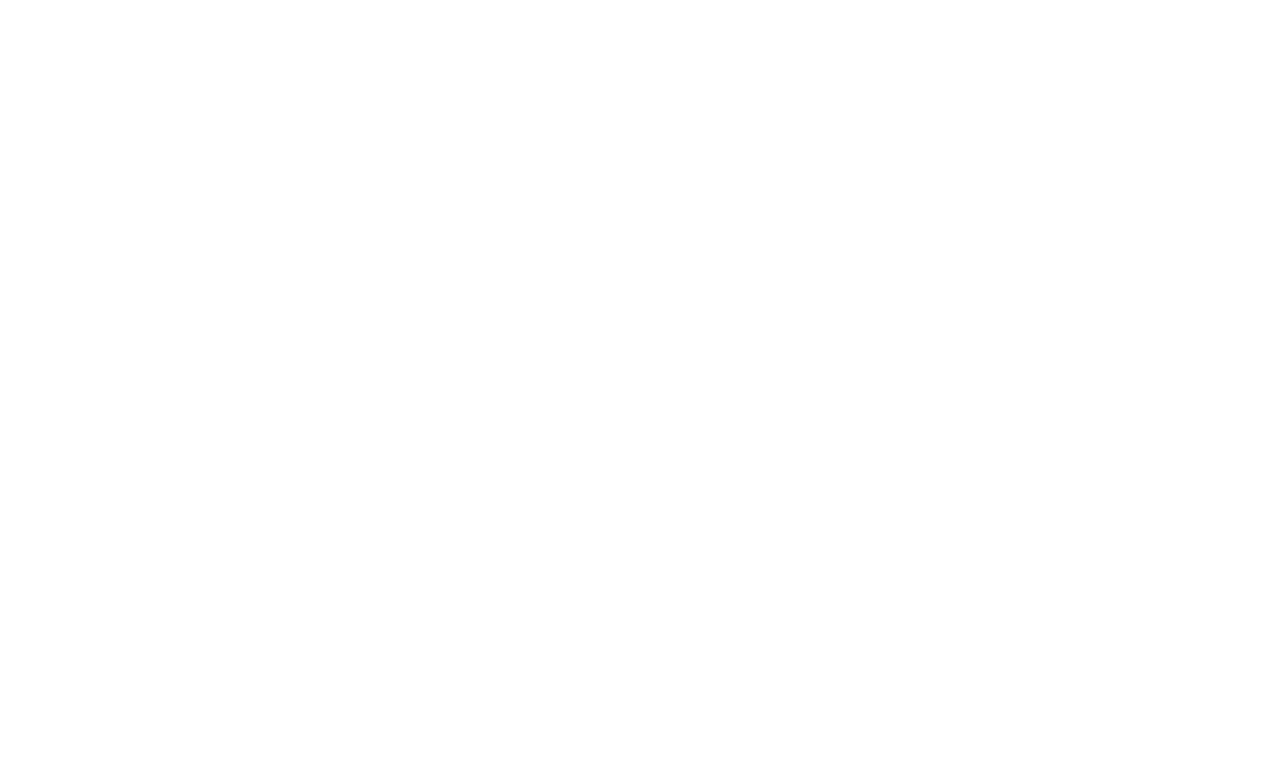
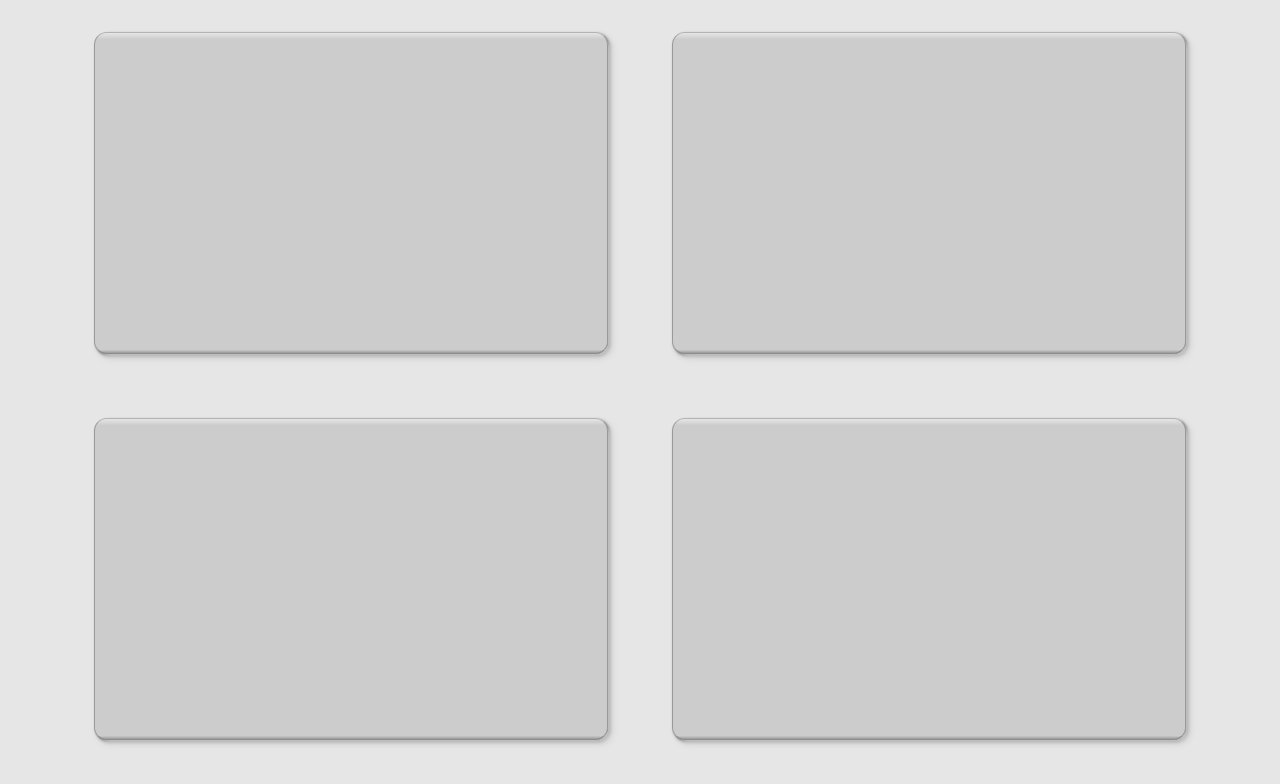
Before and after one commit to RabbagastRobert/oppgave-5, a website: page index.html in a window 1280 px wide. Drawn offline with Linux system fonts and the light colour scheme.

Commit message:
Made some cards

```diff
--- a/index.html
+++ b/index.html
@@ -1,5 +1,6 @@
 <!DOCTYPE html>
 <html lang="en">
+
 <head>
   <title>Oppgave 5</title>
   <meta charset="UTF-8" />
@@ -7,11 +8,22 @@
   <link rel="stylesheet" href="styles.css" />
   <script type="module" src="script.js"></script>
 </head>
+
 <body>
   <header></header>
 
-    <main></main>
+  <main>
+    <section class="card">
+    </section>
+    <section class="card">
+    </section>
+    <section class="card">
+    </section>
+    <section class="card">
+    </section>
+  </main>
 
   <footer></footer>
 </body>
+
 </html>
--- a/styles.css
+++ b/styles.css
@@ -1,4 +1,44 @@
+:root {
+  --col-bg-light: hsl(0, 0%, 90%);
+  --col-bg: hsl(0, 0%, 80%);
+  --col-bg-dark: hsl(0, 0%, 60%);
+  --col-border-light: hsl(0, 0%, 70%);
+  --col-border: hsl(0, 0%, 60%);
+  --col-border-dark: hsl(0, 0%, 55%);
+  --shadow-normal: 4px 4px 6px hsl(0, 0%, 80%), 2px 2px 3px hsl(0, 0%, 40%), 1px 1px 1px hsl(0, 0%, 20%);
+}
+
+/* GLOBAL STYLING */
+
 * {
   margin: 0;
   padding: 0;
 }
+
+body {
+  background-color: var(--col-bg-light);
+}
+
+main {
+  display: flex;
+  flex-wrap: wrap;
+  flex: 1 1 0;
+  /* grid-template: 1fr 1fr / 1fr 1fr; */
+  gap: 4rem;
+  align-items: center;
+  justify-content: center;
+  margin: 2rem;
+}
+
+/* CARDS STYLING */
+
+.card {
+  /* background-color: var(--col-bg); */
+  background-image: linear-gradient(var(--col-bg-light), var(--col-bg) 2% 99%, var(--col-bg-dark));
+  width: 40vw;
+  height: 40vh;
+  border-radius: 0.8rem;
+  border: 1px solid;
+  border-color: var(--col-border-light) var(--col-border) var(--col-border-dark) var(--col-border);
+  box-shadow: var(--shadow-normal);
+}
```
Also changed, not shown: 1 other file. Lines whose indentation alone changed are shown as unchanged.
